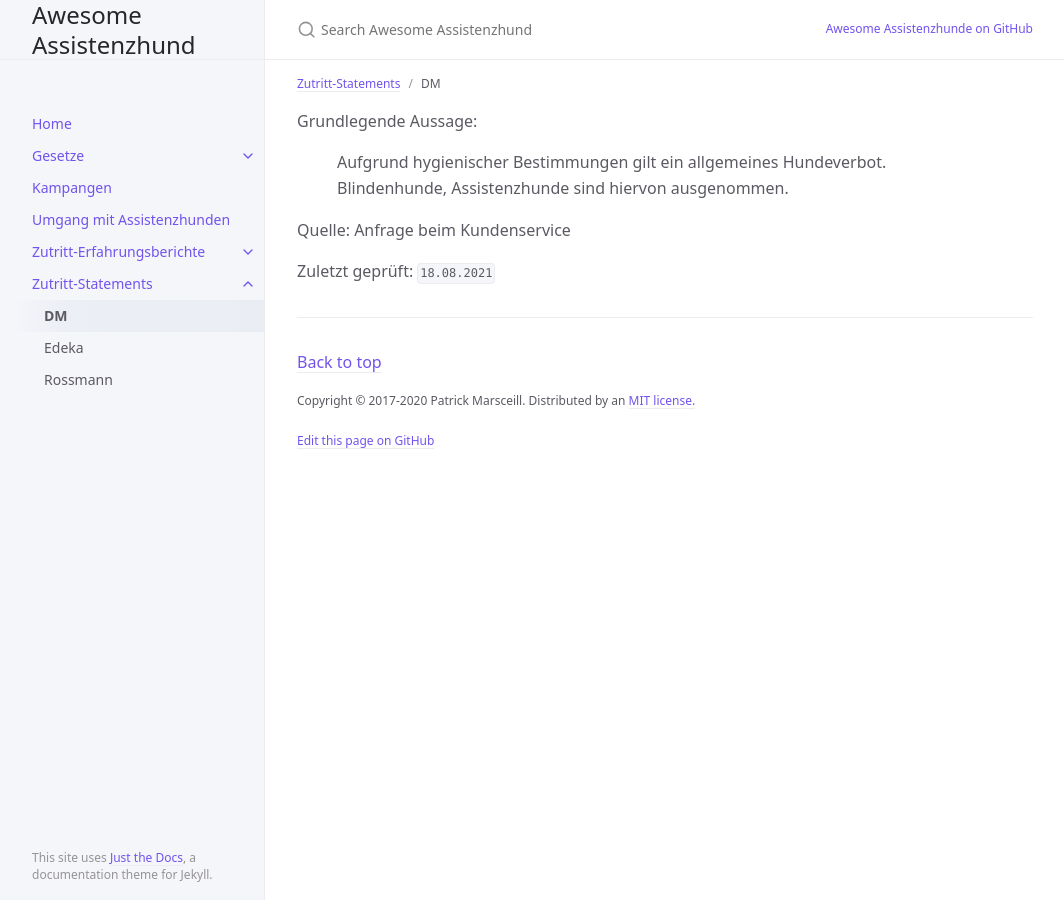
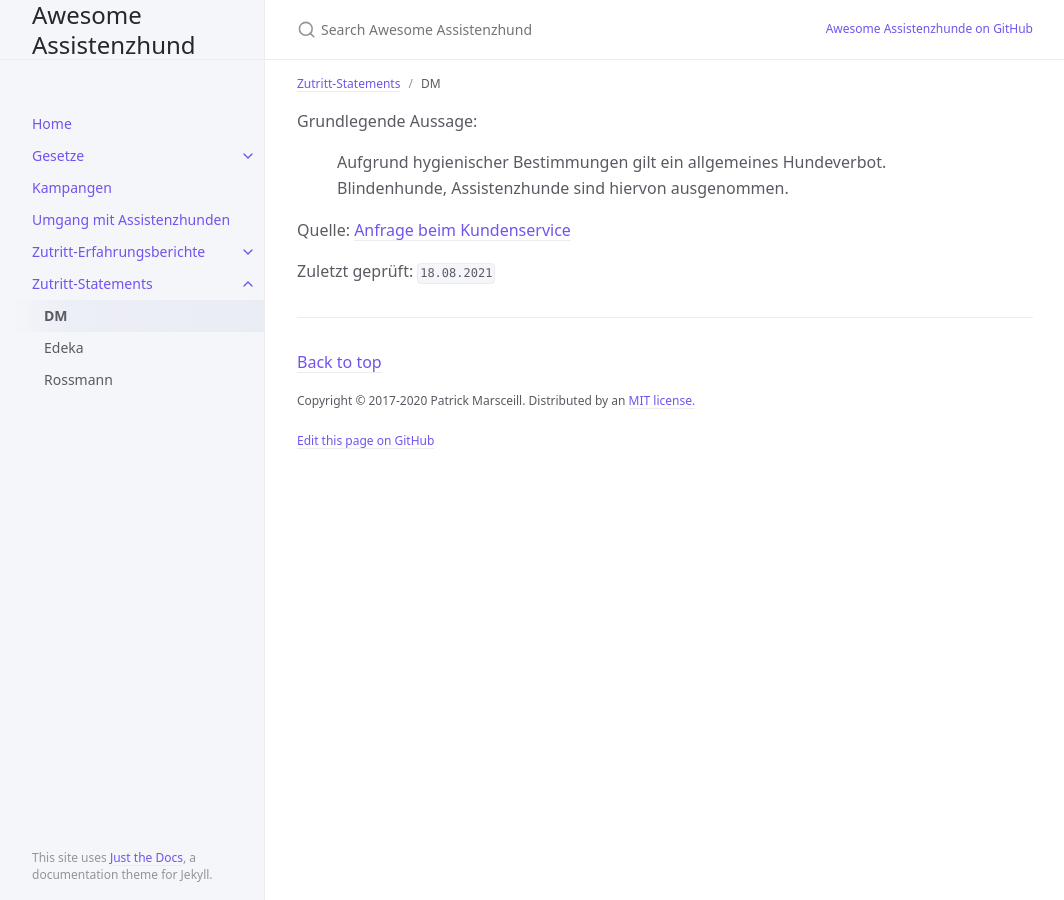
Before and after one commit to flozi00/awesome-assistenzhund, a Jekyll site: the page built from docs/Zutritt-Statements/DM.md, in a window 1280 px wide. Shown: the whole page, without its empty margins (107-1171 px from the left). Built offline with Jekyll 4.4.1, drawn with Linux system fonts in a browser that asks for light colours; part of the change alters nothing that is shown.

Commit message:
Update DM.md

```diff
--- a/docs/Zutritt-Statements/DM.md
+++ b/docs/Zutritt-Statements/DM.md
@@ -10,6 +10,6 @@ Grundlegende Aussage:
 > Blindenhunde, Assistenzhunde sind hiervon ausgenommen.
 
 Quelle:
-Anfrage beim Kundenservice
+[Anfrage beim Kundenservice](https://drive.google.com/folderview?id=1EVNhjgCPePGamHkv1F18MeFOLTLBQQXo)
 
 Zuletzt geprüft: `18.08.2021`
```
